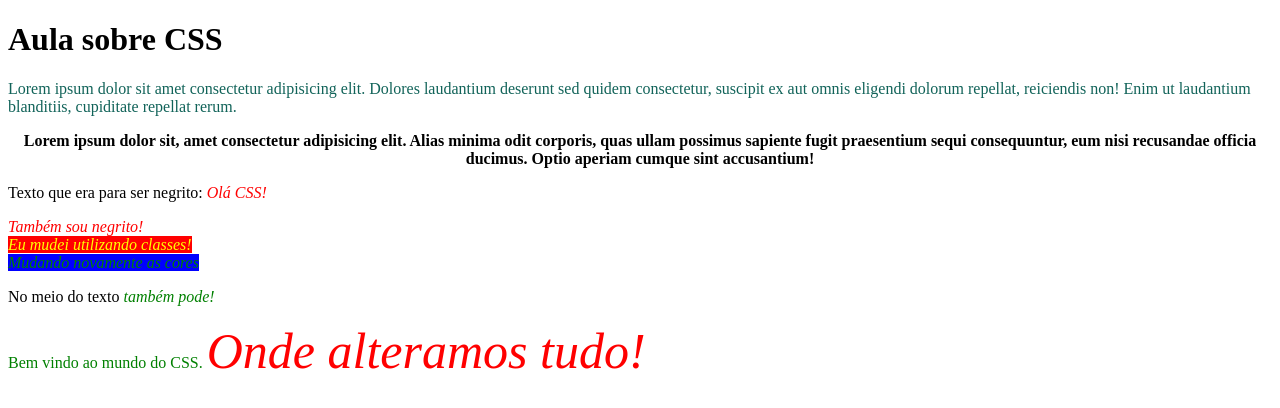
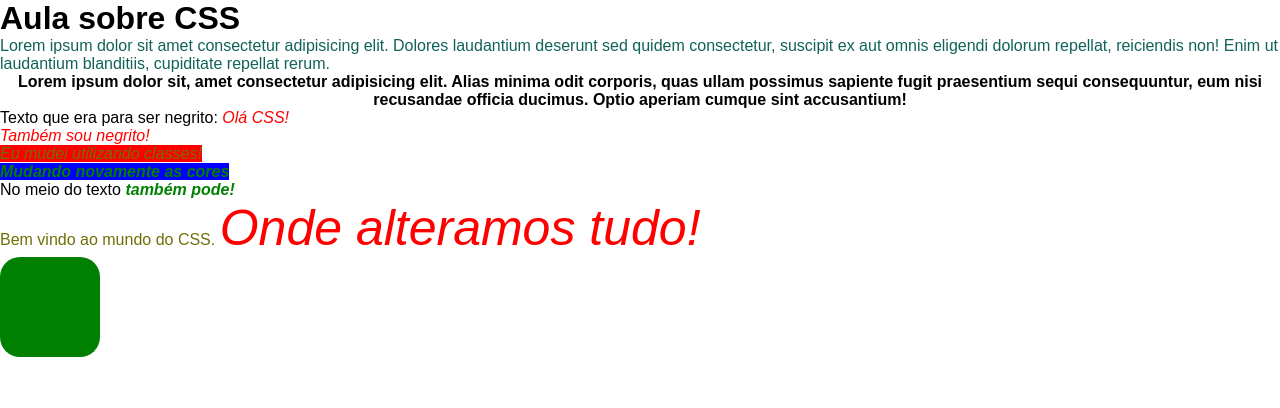
Before and after one commit to lucas-bardeli/aulas-devweb1, a plain HTML site: page Aula-06-03/index.html in a window 1280 px wide. Drawn offline with Linux system fonts and the light colour scheme.

Commit message:
Salvando aula 06-03

```diff
--- /dev/null
+++ b/Aula-06-03/css/reset.css
@@ -0,0 +1,33 @@
+/*
+
+Este aquivo limpa o css do proprietário do navegador
+
+* -> todos os elementos!
+::before -> pseudo elementos que venham antes
+::after -> pseudo elementos que venham depois
+
+*/
+
+*, *::before, *::after {
+    margin: 0;
+    padding: 0;
+    box-sizing: border-box;
+}
+
+html {
+    font-size: 16px;
+}
+
+body {
+    font-family: Arial, Helvetica, sans-serif;
+}
+
+/*
+Daqui em diante, podemos definir css padrões para os elementos do html
+Ex: a{...}
+*/
+
+a {
+    text-decoration: none;
+    color: inherit; /* Pega a cor do elemento pai */
+}
--- a/Aula-06-03/css/style.css
+++ b/Aula-06-03/css/style.css
@@ -0,0 +1,7 @@
+.texto-amarelo {
+    color: #6f6f06;
+}
+
+.texto-verde {
+    font-weight: 900;
+}
--- a/Aula-06-03/index.html
+++ b/Aula-06-03/index.html
@@ -7,7 +7,7 @@
         <!-- CSS interno -> tag style no head -->
         <style>
             /*
-                Existem 3 formas de aplicar o CSS em elementos:
+                Existem 3 formas de APLICAR o CSS em elementos:
                 tag -> Utillizando diretamente o nome da tag. Ex: b{...}
                 .classe -> Criamos uma classe para reaproveitar o mesmo css em vários locais. Ex: .azul{...}
                 #id -> Definimos um id para o elemento, aplica somente a ele, só podendo haver 1 id com aquele nome. Ex: #logo{...}
@@ -34,7 +34,22 @@
             .fundo-azul {
                 background-color: #00f;
             }
+
+            #quadrado {
+                background-color: green;
+                height: 100px;
+                width: 100px;
+                border-radius: 20px;
+            }
+
         </style>
+
+        <!-- CSS externo -> adiciona arquivos .css à página -->
+        <link rel="stylesheet" href="css/style.css">
+
+        <!-- Este deve ser o primeiro css da página (aqui está errado!) -->
+        <link rel="stylesheet" href="css/reset.css">
+
     </head>
 
     <body>
@@ -70,9 +85,14 @@
             No meio do texto <i class="texto-verde"> também pode!</i>
         </p>
 
-        <p class="texto-amarelo texto-verde">
+        <p class="texto-amarelo">
             Bem vindo ao mundo do CSS.
             <b style="font-size: 50px;">Onde alteramos tudo!</b>
         </p>
+
+        <div id="quadrado">
+            <!-- O id precisa ser único na página! -->
+        </div>
+
     </body>
 </html>
```
Also changed, not shown: Receita/css/style.css (added), Receita/js/script.js (added).
